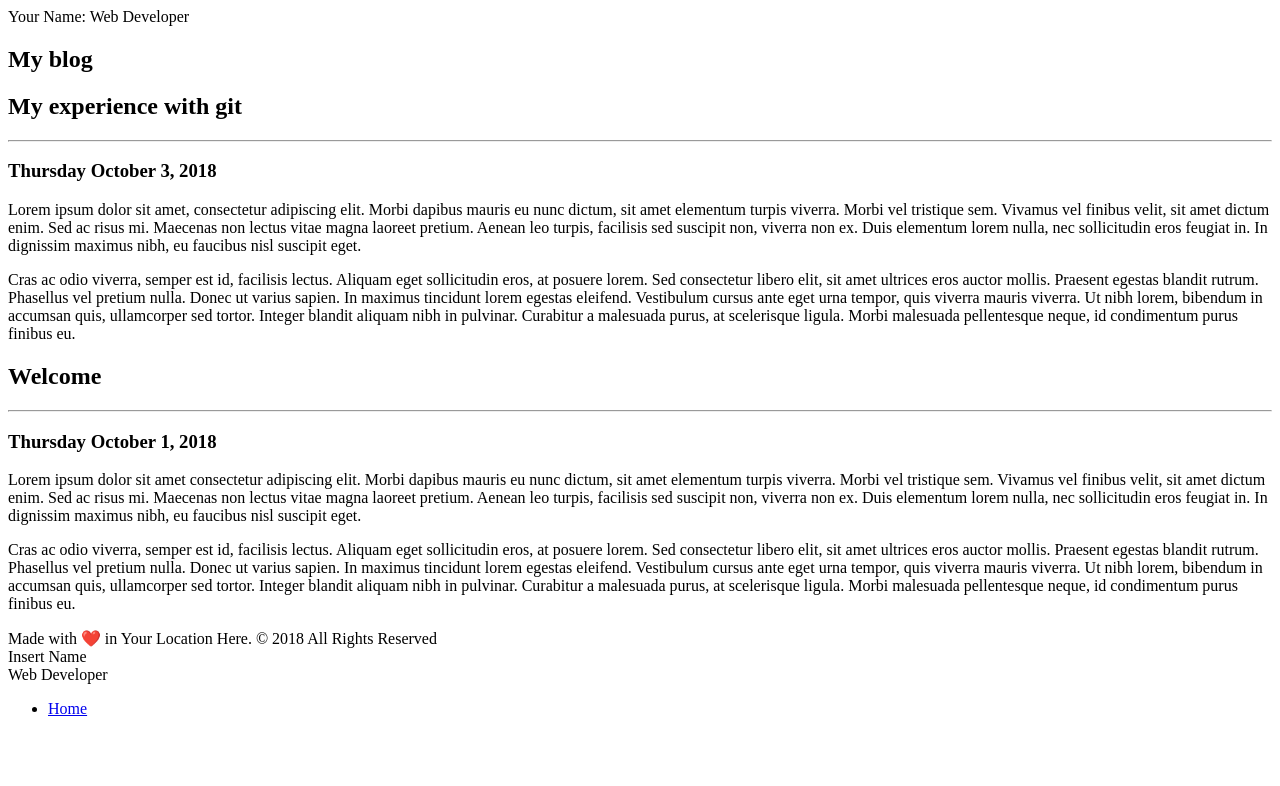
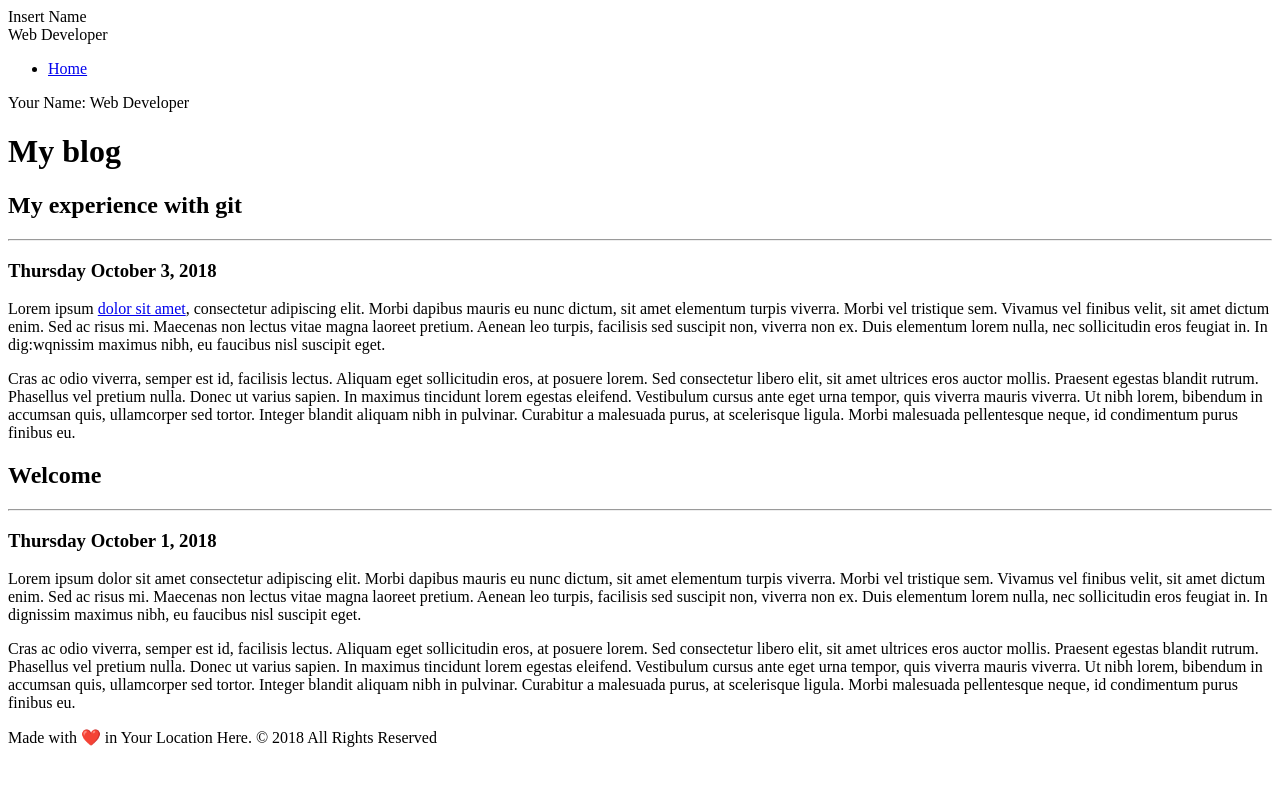
Before and after one commit to mmarsaglia/personal-blog, a plain HTML site: page index.html in a window 1280 px wide. Drawn offline with Linux system fonts and the light colour scheme.

Commit message:
Christian Help

```diff
--- a/index.html
+++ b/index.html
@@ -1,15 +1,25 @@
 <!DOCTYPE html>
 <html lang="en">
+
 <head>
   <meta charset="UTF-8">
   <meta name="viewport" content="width=device-width, initial-scale=1.0">
   <meta http-equiv="X-UA-Compatible" content="ie=edge">
- <title>Dan Sullivan - Web Developer</title>
+  <title>Insert Name - Web Developer</title>
 </head>
+
 <body>
   <div class="parent">
     <div class="wrapper">
       <nav>
+        <div class="inner-wrap">
+          <div class="site-header">Insert Name</div>
+          <div class="site-subheader">Web Developer</div>
+          <ul class="site-navigation">
+            <li><a href="index.html">Home</a></li>
+          </ul>
+        </div>
+      </nav>
       <main>
         <div class="menu">
           <div class="menu-icon" id="sidebarCollapse">
@@ -21,11 +31,11 @@
           <h2>My experience with git</h2>
           <hr />
           <h3>Thursday October 3, 2018</h3>
- <p>Lorem ipsum dolor sit amet, consectetur adipiscing elit. Morbi dapibus mauris eu nunc
+          <p>Lorem ipsum <a href="#">dolor sit amet</a>, consectetur adipiscing elit. Morbi dapibus mauris eu nunc
             dictum, sit amet elementum turpis viverra. Morbi vel tristique sem. Vivamus vel finibus velit, sit amet
             dictum enim. Sed ac risus mi. Maecenas non lectus vitae magna laoreet pretium. Aenean leo turpis, facilisis
             sed suscipit non, viverra non ex. Duis elementum lorem nulla, nec sollicitudin eros feugiat in. In
-   dignissim
+            dig:wqnissim
             maximus nibh, eu faucibus nisl suscipit eget.
           </p>
           <p>Cras ac odio viverra, semper est id, facilisis lectus. Aliquam eget sollicitudin eros, at posuere lorem.
@@ -38,6 +48,7 @@
             malesuada pellentesque neque, id condimentum purus finibus eu.
           </p>
         </article>
+
         <article>
           <h2>Welcome</h2>
           <hr />
@@ -59,19 +70,13 @@
             malesuada pellentesque neque, id condimentum purus finibus eu.
           </p>
         </article>
+
         <footer>
           Made with ❤️ in Your Location Here. &copy; 2018 All Rights Reserved
         </footer>
       </main>
-      <div class="inner-wrap">
-        <div class="site-header">Insert Name</div>
-        <div class="site-subheader">Web Developer</div>
-        <ul class="site-navigation">
-          <li><a href="index.html">Home</a></li>
-        </ul>
-      </div>
-    </nav>
     </div>
   </div>
 </body>
+
 </html>
```
Lines whose indentation alone changed are shown as unchanged.
